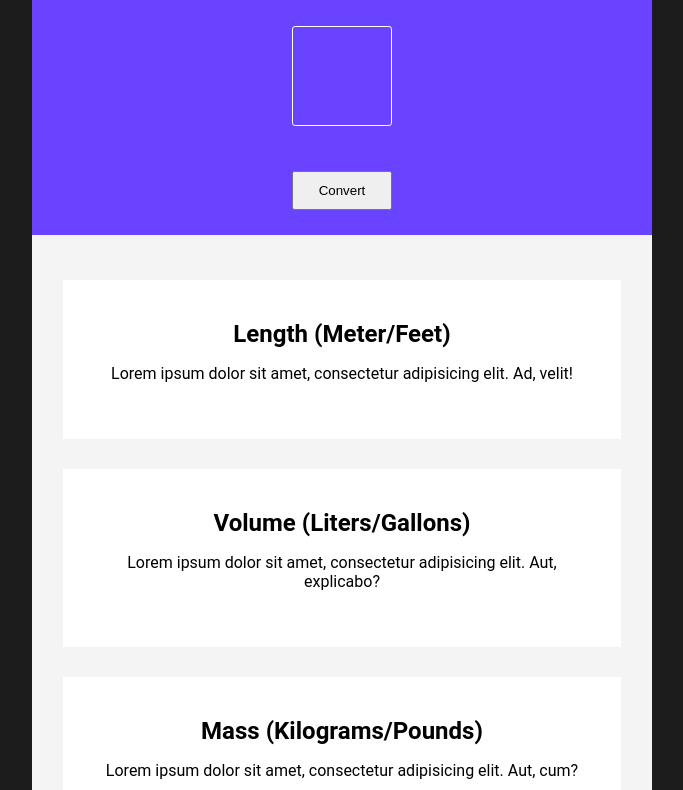
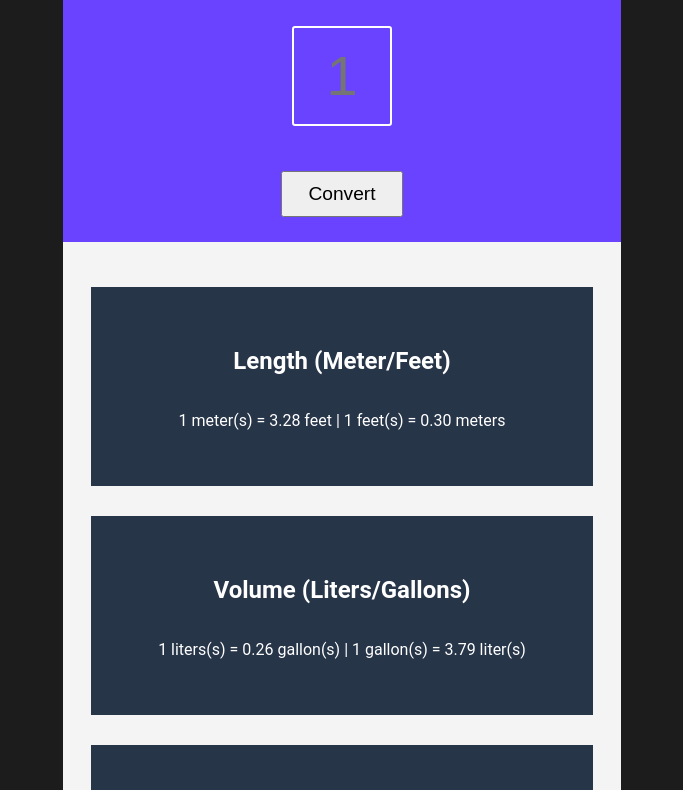
Before and after one commit to DeltaCharlieLema/UnitConverter, a website: page index.html in a window 1280 px wide. Shown: the part 75-865 px from the top of the page, without its empty margins (298-981 px from the left). Drawn offline with Linux system fonts and the light colour scheme.

Commit message:
completed project including dark and light modes

```diff
--- a/css/style.css
+++ b/css/style.css
@@ -2,7 +2,9 @@
         --background-color: #1c1c1c;
         --h1-text: #fff;
         --header-color: #6943FF;
-        --result-color: #F4F4F4;
+        --container-color: #F4F4F4;
+        --result-color: #273549;
+        --div-result: #fff;
     }
 
     *{
@@ -27,40 +29,50 @@
         background-color: var(--header-color);
         margin: 0;
     }
-    #main-output{
+    h1{
+        color: white;
+        outline: red;
+    }
+    #main-input{
         height: 100px;
+        display: inline-block;
         width: 100px;
-        border: solid 1px var(--h1-text);
+        border: solid 0.15rem var(--h1-text);
         border-radius: 3px;
         margin: 20px;
         background: none;
         text-align: center;
-        font-size: 50px;
+        font-size: 3.5rem;
         color: var(--h1-text);
     }
     #convert{
         padding: 10px 25px;
         margin: 25px;
+        font-size: 1.2rem;
     }
     #container{
         color: black;
         display: flex;
         flex-direction: column;
         align-items: center;
-        background-color: var(--result-color);
+        background-color: var(--container-color);
         margin: 0;
         padding: 30px 0;
     }
     .result{
         display: flex;
         flex-direction: column;
-        background: white;
+        background: var(--result-color);
         align-items: center;
         justify-content: center;
         text-align: center;
         width: 90%;
         margin: 15px;
         padding: 40px;
+        color: var(--h1-text);
+    }
+    .result > div {
+        color: var(--div-result);
     }
     li h2{
         margin: 0;
@@ -71,3 +83,13 @@
     li{
         list-style: none;
     }
+    @media (prefers-color-scheme: dark) {
+        :root {
+            --background-color: #1c1c1c;
+            --h1-text: #CCC1FF;
+            --header-color: #6943FF;
+            --container-color: #1F2937;
+            --result-color: #273549;
+            --div-result: white;
+        }
+    }
--- a/index.html
+++ b/index.html
@@ -9,25 +9,26 @@
     <main>
         <div class="header">
             <h1>Metric/Imperial Unit Conversion</h1>
-            <input type="text" id="main-output"></input>
+            <input type="text" id="main-input" placeholder="1">
 
             <input id="convert" type="button" value="Convert">
         </div>
-        <ul id="container">
-            <li class="result length">
+        <div id="container">
+            <div class="result length">
                 <h2 class="description">Length (Meter/Feet)</h2>
-                <p>Lorem ipsum dolor sit amet, consectetur adipisicing elit. Ad, velit!</p>
-            </li>
-            <li class="result volume">
+                <div id="output-l"><</div>
+            </div>
+            <div class="result volume">
                 <h2 class="description">Volume (Liters/Gallons)
                 </h2>
-                <p>Lorem ipsum dolor sit amet, consectetur adipisicing elit. Aut, explicabo?</p>
-            </li>
-            <li class="result mass">
+                <div id="output-v"></div>
+            </div>
+            <div class="result mass">
                 <h2 class="description">Mass (Kilograms/Pounds)</h2>
-                <p>Lorem ipsum dolor sit amet, consectetur adipisicing elit. Aut, cum?</p>
-            </li>
-        </ul>
+                <div id="output-m"></div>
+            </div>
+        </div>
     </main>
+<script src="index.js"></script>
 </body>
 </html>
--- a/index.js
+++ b/index.js
@@ -1 +1,62 @@
-console.log('Happy developing ✨')
+const mainInput = document.querySelector('#main-input');
+const convert =document.getElementById('convert');
+const outputL = document.querySelector('#output-l');
+const outputV = document.querySelector('#output-v');
+const outputM = document.querySelector('#output-m');
+let input = 1
+
+const mtoF = 3.281;
+const ltoG = 0.264;
+const ktoP = 2.204;
+
+
+let lengthM = 1;
+let lengthF = 3.281;
+
+let volumeL = 1;
+let volumeG = 0.264;
+
+let massK = 1;
+let massP = 2.204;
+
+/*
+1 meter = 3.281 feet
+1 liter = 0.264 gallon
+1 kilogram = 2.204 pound
+
+p>1 Meter(s) = 3.281 Feet | 1 foot = 0.304 Meters</p>
+<p>1 Liter(s) = 0.264172 Gallons | 1 Gallon = 3.78541 Liters</p>
+<p>1 Kilogram(s) = 2.20462 Pounds | 1 Pound = 0.453592 Kilograms</p>
+*/
+function render(n){
+    outputL.innerHTML = convertUnits(n)[0];
+    outputV.innerHTML = convertUnits(n)[1];
+    outputM.innerHTML = convertUnits(n)[2];
+}
+function convertUnits(input){
+    lengthM = (input / mtoF).toFixed(2);
+    volumeL =  (input / ltoG).toFixed(2);
+    massK =  (input / ktoP).toFixed(2);
+
+    lengthF = (input * mtoF).toFixed(2);
+    volumeG = (input * ltoG).toFixed(2);
+    massP = (input * ktoP).toFixed(2);
+
+    return [
+        `<p>${input} meter(s) = ${lengthF} feet | ${input} feet(s) = ${lengthM} meters</p>`,
+        `<p>${input} liters(s) = ${volumeG} gallon(s) | ${input} gallon(s) = ${volumeL} liter(s)</p>`,
+        `<p>${input} kilograms(s) = ${massP} pound(s) | ${input} pound(s) = ${massK} kilograms(s)</p>`]
+}
+render(1)
+
+convert.addEventListener('click', ()=>{
+    let num = Number(mainInput.value);
+    if(isNaN(num)){
+        alert('Please enter a number');
+        mainInput.value = '';
+        render(1)
+    }
+    else{
+        render(num);
+    }
+})
```
